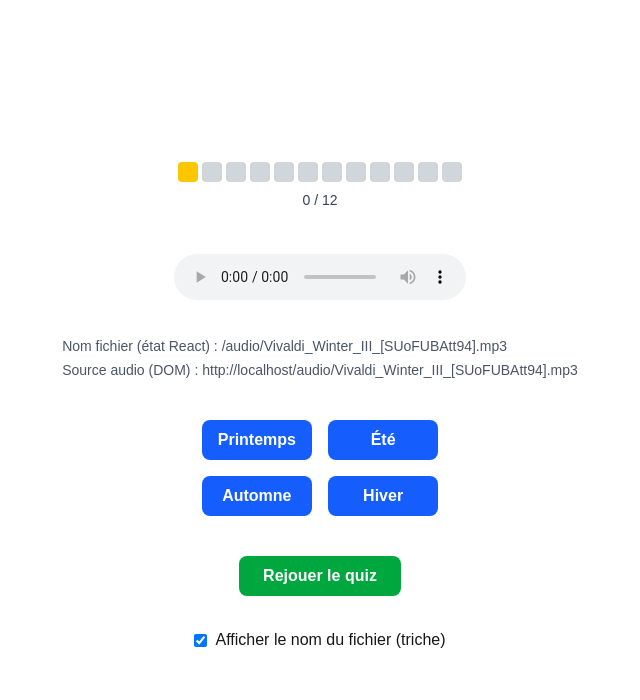
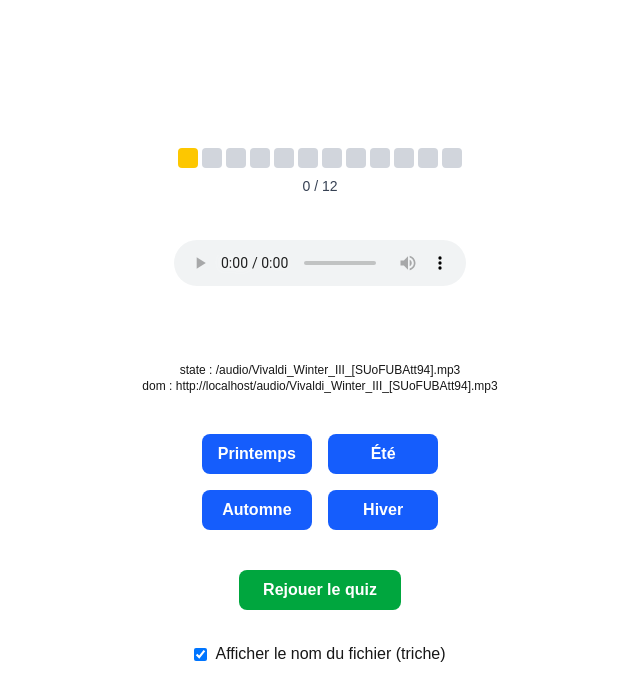
Before and after one commit to starwalker00/vivaldi-quizz, a Next.js app: page / in a window 1280 px wide. Both pictures are taken after a click on the label "Afficher le nom du fichier (triche)". Shown: the top 700 px of the page, without its empty margins (320-960 px from the left). Built offline with nearby package versions, Linux system fonts and the light colour scheme.

Commit message:
fix sync state dom audio

```diff
--- a/app/components/AudioPlayer.tsx
+++ b/app/components/AudioPlayer.tsx
@@ -16,6 +16,7 @@ const AudioPlayer = forwardRef<HTMLAudioElement, AudioPlayerProps>(({ src }, ref
     }, [src]);
 
     return (
+        <>
             <audio
                 controls
                 ref={ref}
@@ -26,6 +27,8 @@ const AudioPlayer = forwardRef<HTMLAudioElement, AudioPlayerProps>(({ src }, ref
                 <source src={src} type="audio/mpeg" />
                 Votre navigateur ne supporte pas l&apos;audio.
             </audio>
+            <span className='collapse'>{src}</span> {/* nécessaire pour synchro state/audiosrc (bizarre) */}
+        </>
     );
 });
 
--- a/app/components/QuizPlayer.tsx
+++ b/app/components/QuizPlayer.tsx
@@ -28,9 +28,11 @@ export default function QuizPlayer() {
 
     useEffect(() => {
         audioRef.current?.load();
-        audioRef.current?.play();
+        if (index > 0) {
+            audioRef.current?.play();
+        }
         setWrongAnswers([]);
-    }, [index]);
+    }, [shuffled, index]);
 
     const handleAnswer = (saison: string) => {
         if (saison === current.saison) {
@@ -71,9 +73,9 @@ export default function QuizPlayer() {
 
             {
                 triche && (
-                    <div className="mt-2 text-sm font-mono text-gray-600 space-y-1">
-                        <p>Nom fichier (état React) : {current.fichier}</p>
-                        <p>Source audio (DOM) : {audioRef.current?.currentSrc || 'chargement...'}</p>
+                    <div className="flex flex-col items-center text-xs font-mono">
+                        <p>state : {current.fichier}</p>
+                        <p>dom : {audioRef.current?.currentSrc || 'chargement...'}</p>
                     </div>
                 )
             }
--- a/app/layout.tsx
+++ b/app/layout.tsx
@@ -15,7 +15,7 @@ export default function RootLayout({
     <html lang="fr">
       <head>
         <link rel="manifest" href="/site.webmanifest" />
-        <link rel="icon" href="/icons/icon-192x192.png" />
+        <link rel="icon" href="/pwa-512x512.png" />
         <meta name="theme-color" content="#1e40af" />
       </head>
       <body>{children}</body>
```
Lines whose indentation alone changed are shown as unchanged.
